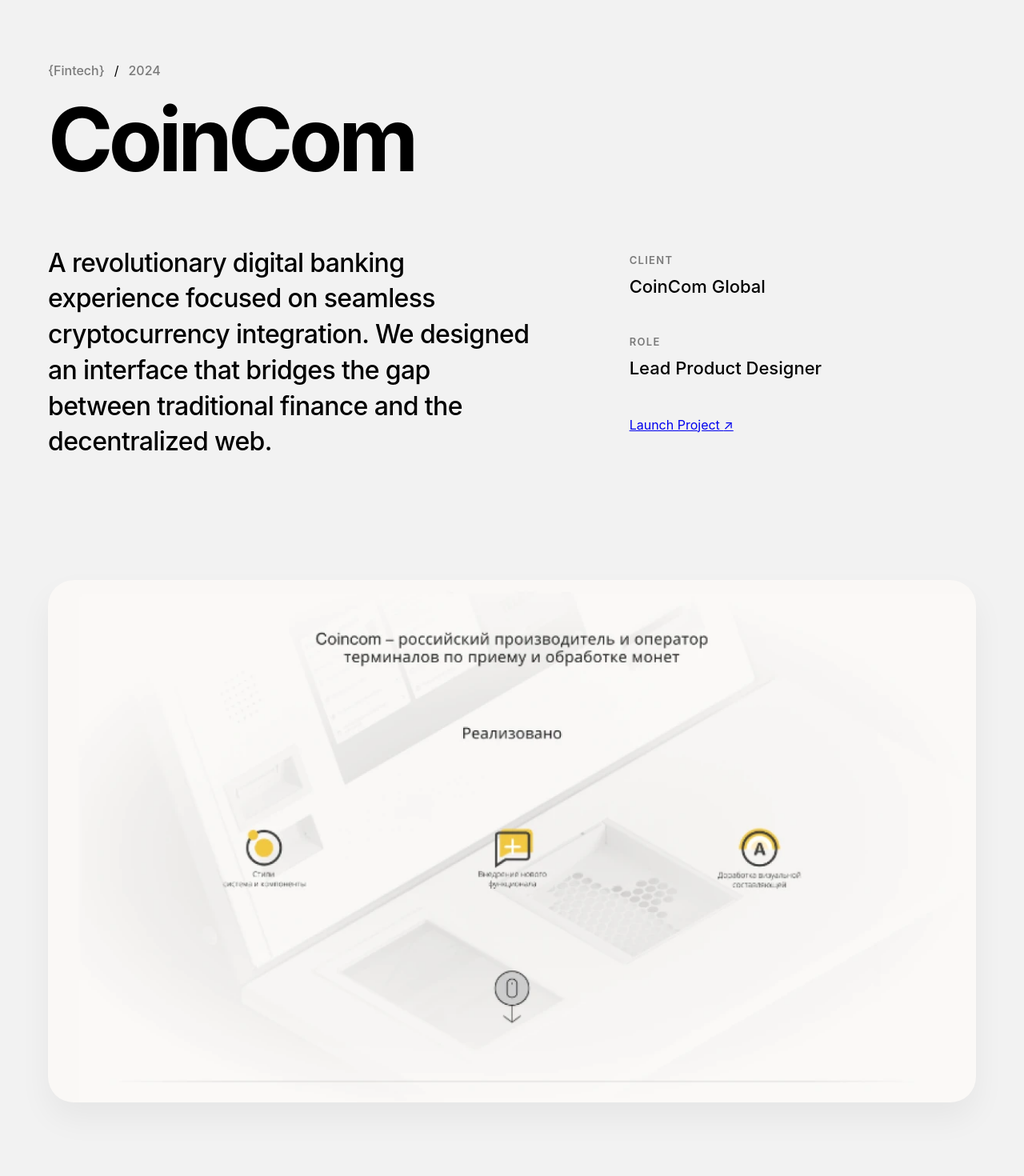
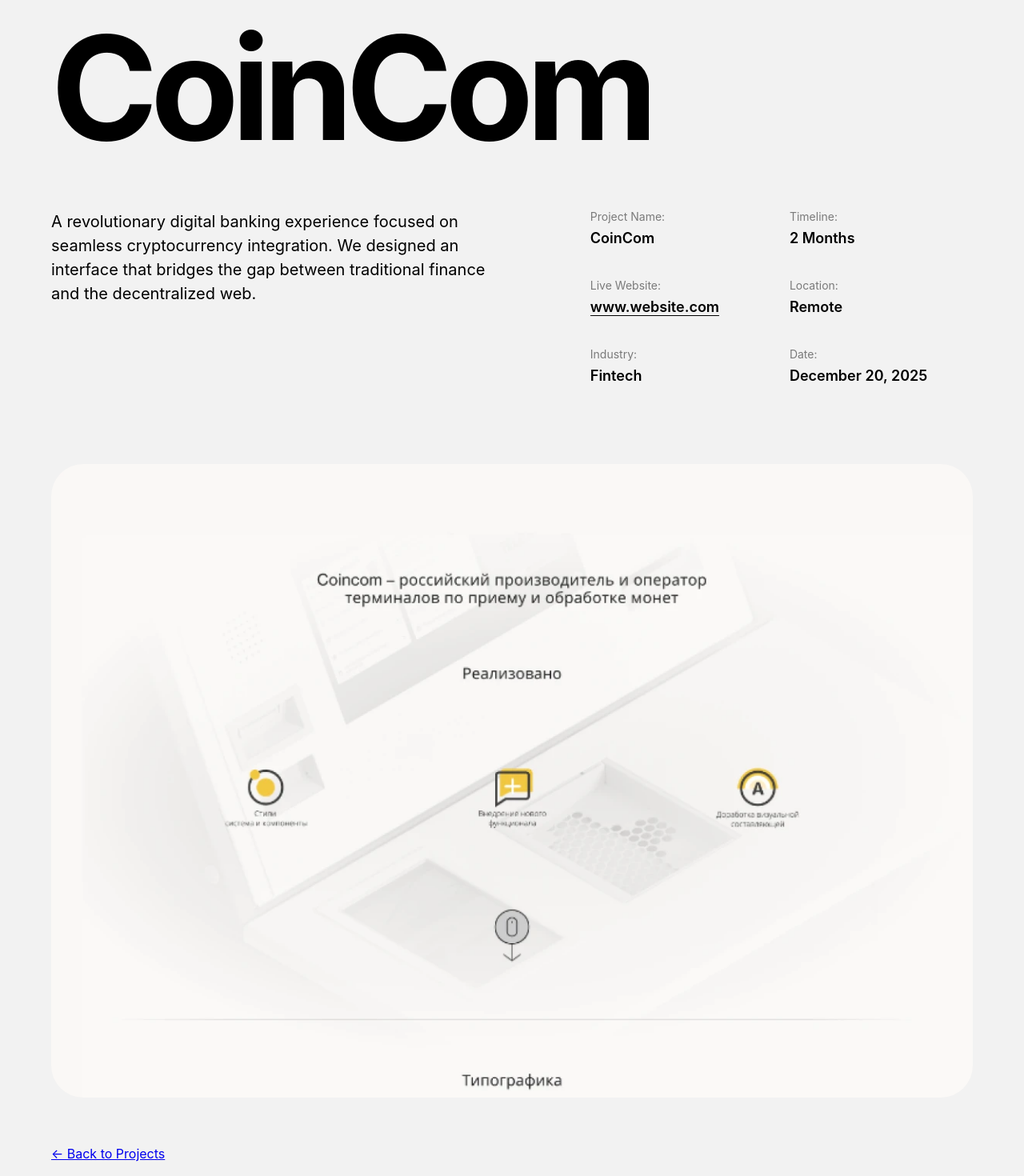
Before and after one commit to Horoshov/my-portfolio, a React (Vite) app: page /project/101 in a window 1280 px wide. Shown: the part 220-1690 px from the top of the page at 80% size. Built offline with nearby package versions, Linux system fonts and the light colour scheme.

Commit message:
Страница проекта

```diff
--- a/src/pages/ProjectDetail.css
+++ b/src/pages/ProjectDetail.css
@@ -1,145 +1,72 @@
-.pd-wrapper {
-    width: 100%;
-    background-color: var(--bg-color);
+.pd-container {
+    max-width: 1400px;
+    margin: 0 auto;
+    padding: 120px 24px;
   }
 
-  .pd-container {
-    max-width: 1400px;
-    margin: 0 auto;
-    padding: 160px 20px 100px;
+  .pd-main-title {
+    font-size: clamp(60px, 15vw, 180px); /* Экстремально крупный заголовок */
+    font-weight: 700;
+    letter-spacing: -0.05em;
+    margin-bottom: 80px;
+    line-height: 0.8;
   }
 
-  /* Шапка проекта */
-  .pd-header {
-    margin-bottom: 80px;
+  .pd-info-grid {
+    display: grid;
+    grid-template-columns: 1.2fr 1fr;
+    gap: 100px;
+    margin-bottom: 100px;
   }
 
-  .pd-meta {
-    display: flex;
-    align-items: center;
-    gap: 12px;
-    margin-bottom: 24px;
-  }
-
-  .pd-title {
-    font-size: clamp(48px, 9vw, 110px); /* Огромный заголовок */
-    font-weight: 700;
-    letter-spacing: -0.05em;
-    line-height: 0.95;
+  .pd-description-col p {
+    font-size: 20px;
+    line-height: 1.5;
+    margin-bottom: 30px;
     color: var(--text-color);
   }
 
-  /* Hero Изображение */
-  .pd-hero {
-    width: 100%;
-    border-radius: 32px;
-    overflow: hidden;
-    margin-bottom: 120px;
-    background-color: var(--photo-bg);
-    box-shadow: 0 20px 40px rgba(0,0,0,0.05);
-  }
-
-  .pd-main-img {
-    width: 100%;
-    height: auto;
-    display: block;
-    object-fit: cover;
-    aspect-ratio: 16 / 9;
-  }
-
-  /* Сетка контента в стиле Nexora */
-  .pd-content-grid {
+  /* Сетка характеристик (правая колонка) */
+  .pd-specs-col {
     display: grid;
-    grid-template-columns: 1.4fr 1fr; /* Левая колонка шире */
-    gap: 120px;
-    margin-bottom: 150px;
-    align-items: start;
-  }
-
-  /* Крупный текст описания */
-  .pd-description p {
-    font-size: clamp(24px, 2.5vw, 32px); /* Очень крупный шрифт */
-    line-height: 1.4;
-    font-weight: 500;
-    color: var(--text-color);
-    letter-spacing: -0.02em;
-  }
-
-  /* Боковая панель с деталями */
-  .pd-sidebar {
-    display: flex;
-    flex-direction: column;
-    gap: 48px;
-    padding-top: 10px;
+    grid-template-columns: 1fr 1fr; /* Два столбца для лейблов */
+    gap: 40px 20px;
   }
 
   .pd-label {
     display: block;
-    font-size: 13px;
-    text-transform: uppercase;
-    color: var(--gray-text);
-    margin-bottom: 12px;
-    letter-spacing: 0.1em;
-    font-weight: 600;
+    font-size: 14px;
+    color: #7a7a7a;
+    margin-bottom: 8px;
   }
 
   .pd-value {
-    font-size: 22px;
-    font-weight: 500;
+    font-size: 18px;
+    font-weight: 600;
     color: var(--text-color);
   }
 
-  /* Кнопка Visit Site в сайдбаре */
-  .pd-info-block .button-secondary {
-    margin-top: 10px;
-    width: fit-content;
+  .pd-link {
+    text-decoration: none;
+    border-bottom: 1px solid currentColor;
   }
 
-  /* Подвал страницы с кнопкой назад */
-  .pd-nav-footer {
-    border-top: 1px solid var(--border-color);
-    padding: 80px 0;
-    display: flex;
-    justify-content: flex-start;
+  /* Изображение */
+  .pd-hero-section {
+    width: 100%;
+    border-radius: 40px; /* Скругление как на макете */
+    overflow: hidden;
+    margin-bottom: 60px;
   }
 
-  .pd-back-btn {
-    text-decoration: none;
-    font-size: 20px;
-    color: var(--text-color);
-    font-weight: 600;
-    display: flex;
-    align-items: center;
-    gap: 15px;
-    transition: transform 0.3s var(--transition-smooth);
+  .pd-hero-img {
+    width: 100%;
+    display: block;
   }
 
-  .pd-back-btn span {
-    font-size: 24px;
-  }
-
-  .pd-back-btn:hover {
-    transform: translateX(-10px);
-  }
-
-  /* Адаптив для планшетов и телефонов */
-  @media (max-width: 1100px) {
-    .pd-content-grid {
+  @media (max-width: 1024px) {
+    .pd-info-grid {
       grid-template-columns: 1fr;
-      gap: 80px;
-    }
-
-    .pd-container {
-      padding-top: 120px;
+      gap: 60px;
     }
   }
-
-  @media (max-width: 768px) {
-    .pd-title {
-      font-size: 56px;
-    }
-
-    .pd-description p {
-      font-size: 20px;
-    }
-  }
--- a/src/pages/ProjectDetail.jsx
+++ b/src/pages/ProjectDetail.jsx
@@ -22,51 +22,57 @@
       exit={{ opacity: 0 }}
     >
       <div className="pd-container">
-        {/* ШАПКА: Категория и Заголовок */}
-        <header className="pd-header">
-          <div className="pd-meta">
-            <span className="pc-tag">{`{${project.cat}}`}</span>
-            <span className="pc-divider">/</span>
-            <span className="pc-tag">{project.year}</span>
-          </div>
-          <h1 className="pd-title">{project.title}</h1>
-        </header>
+        {/* Огромный заголовок как на скриншоте */}
+        <h1 className="pd-main-title">{project.title}</h1>
 
-        {/* ИНФО-БЛОК: Описание и Детали (НАД КАРТИНКОЙ) */}
-        <section className="pd-content-grid">
-          <div className="pd-description">
+        {/* Сетка с описанием и характеристиками */}
+        <section className="pd-info-grid">
+          {/* Левая колонка: Описание */}
+          <div className="pd-description-col">
             <p>{project.description}</p>
+            {project.descriptionSecondary && (
+              <p className="pd-desc-secondary">{project.descriptionSecondary}</p>
+            )}
           </div>
 
-          <div className="pd-sidebar">
-            <div className="pd-info-item">
-              <span className="pd-label">Client</span>
-              <p className="pd-value">{project.client || "Confidential"}</p>
+          {/* Правая колонка: Характеристики в два столбца */}
+          <div className="pd-specs-col">
+            <div className="pd-spec-item">
+              <span className="pd-label">Project Name:</span>
+              <p className="pd-value">{project.title}</p>
             </div>
-            <div className="pd-info-item">
-              <span className="pd-label">Role</span>
-              <p className="pd-value">{project.role || "Product Designer"}</p>
+            <div className="pd-spec-item">
+              <span className="pd-label">Timeline:</span>
+              <p className="pd-value">{project.timeline || '2 Months'}</p>
             </div>
-            {project.link && (
-              <div className="pd-info-item pd-action">
-                <a href={project.link} target="_blank" rel="noreferrer" className="pd-launch-link">
-                  Launch Project <span>↗</span>
-                </a>
-              </div>
-            )}
+            <div className="pd-spec-item">
+              <span className="pd-label">Live Website:</span>
+              <a href={project.link} target="_blank" rel="noreferrer" className="pd-value pd-link">
+                {project.linkDisplay || 'www.website.com'}
+              </a>
+            </div>
+            <div className="pd-spec-item">
+              <span className="pd-label">Location:</span>
+              <p className="pd-value">{project.location || 'Remote'}</p>
+            </div>
+            <div className="pd-spec-item">
+              <span className="pd-label">Industry:</span>
+              <p className="pd-value">{project.cat}</p>
+            </div>
+            <div className="pd-spec-item">
+              <span className="pd-label">Date:</span>
+              <p className="pd-value">{project.fullDate || 'December 20, 2025'}</p>
+            </div>
           </div>
         </section>
 
-        {/* ГЛАВНОЕ ИЗОБРАЖЕНИЕ (ПОД ТЕКСТОМ) */}
-        <section className="pd-hero">
-          <img src={project.image} alt={project.title} className="pd-main-img" />
+        {/* Изображение под текстом */}
+        <section className="pd-hero-section">
+          <img src={project.image} alt={project.title} className="pd-hero-img" />
         </section>
 
-        {/* ФУТЕР С КНОПКОЙ НАЗАД */}
-        <footer className="pd-footer">
-          <Link to="/projects" className="pd-back-link">
-            <span>←</span> Back to all projects
-          </Link>
+        <footer className="pd-back-footer">
+          <Link to="/projects" className="pd-back-link">← Back to Projects</Link>
         </footer>
       </div>
     </motion.div>
```
